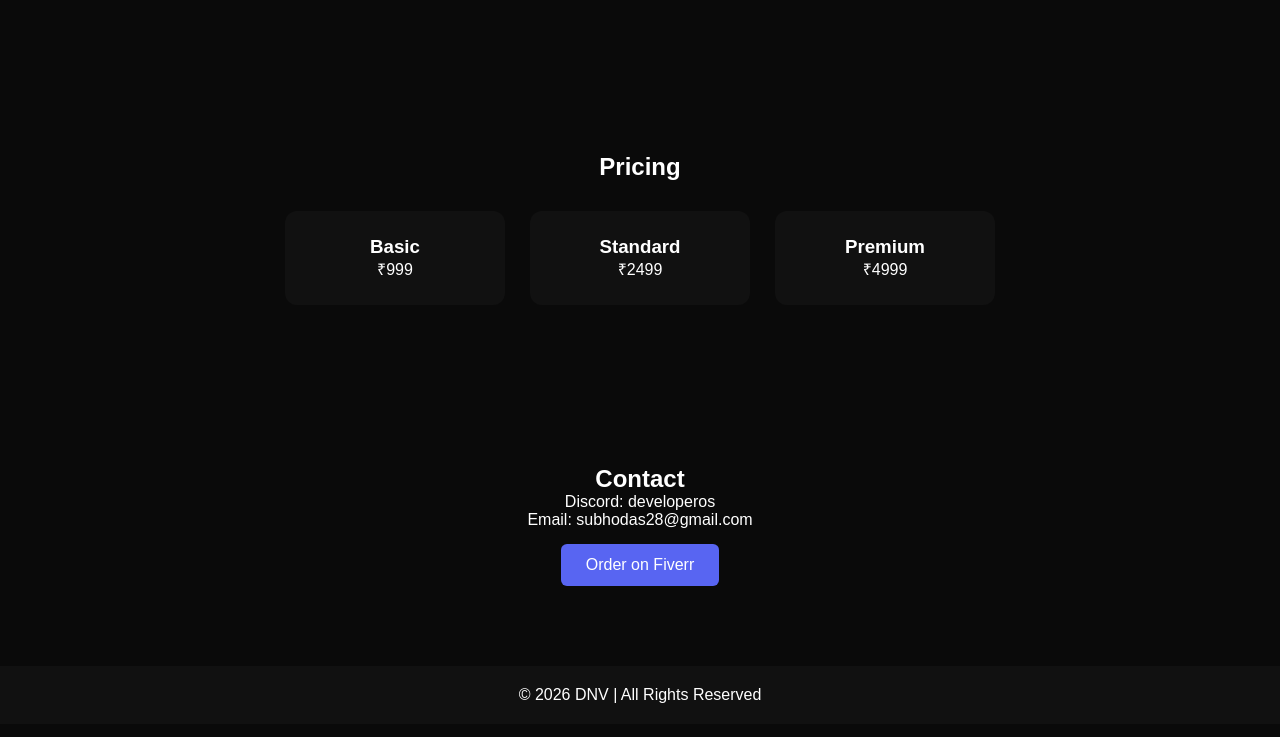
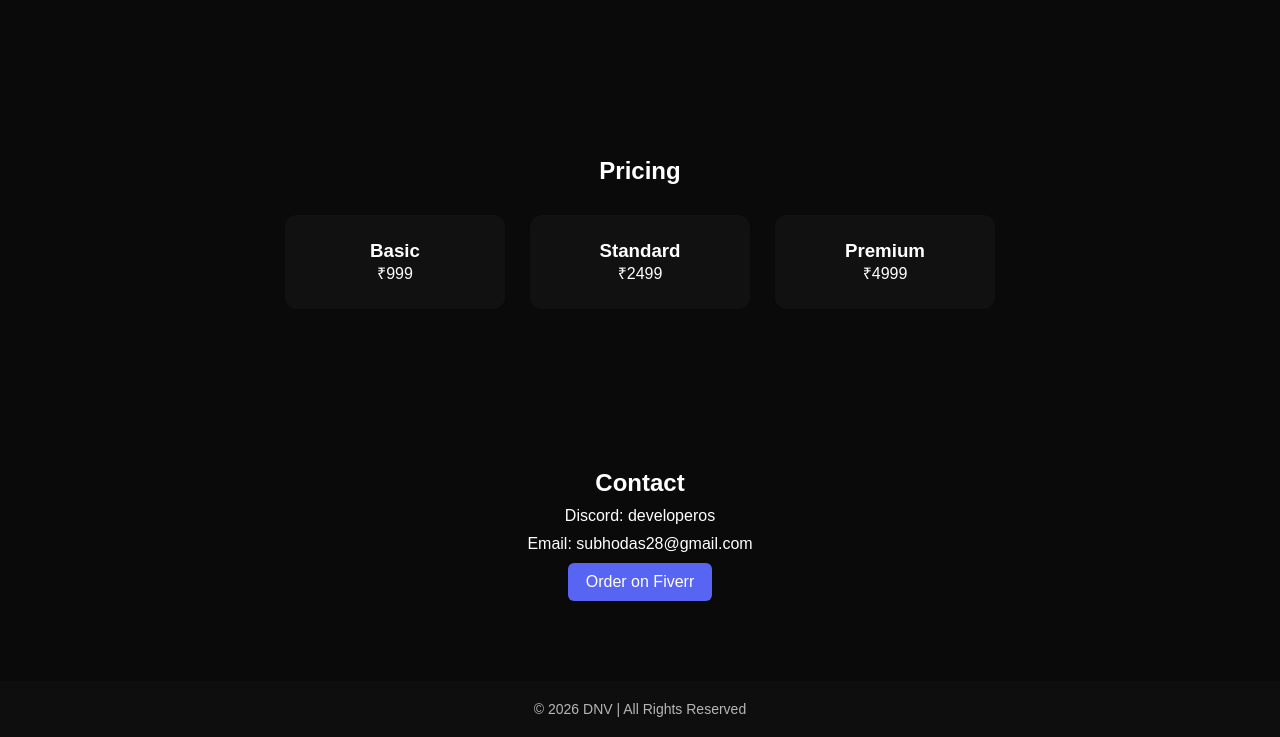
Before and after one commit to itzdevta/my-portfolio, a plain HTML site: page index.html in a window 1280 px wide. Shown: the part 1232-1969 px from the top of the page. Drawn offline with Linux system fonts and the light colour scheme.

Commit message:
style.css

```diff
--- a/style.css
+++ b/style.css
@@ -2,7 +2,7 @@
   margin: 0;
   padding: 0;
   box-sizing: border-box;
-  font-family: Arial;
+  font-family: Arial, sans-serif;
 }
 
 body {
@@ -14,20 +14,27 @@ body {
 nav {
   display: flex;
   justify-content: space-between;
+  align-items: center;
   padding: 20px 50px;
-  background: rgba(0,0,0,0.5);
+  background: rgba(0, 0, 0, 0.6);
   backdrop-filter: blur(10px);
 }
 
-.nav-btn {
+/* Buttons */
+.nav-btn, .btn {
   background: #5865F2;
-  padding: 8px 15px;
-  border-radius: 5px;
+  padding: 10px 18px;
+  border-radius: 6px;
   text-decoration: none;
   color: white;
+  transition: 0.3s;
 }
 
-/* Hero */
+.nav-btn:hover, .btn:hover {
+  box-shadow: 0 0 20px #5865F2;
+}
+
+/* Hero Section */
 header {
   height: 90vh;
   display: flex;
@@ -40,20 +47,11 @@ header {
 
 header h1 {
   font-size: 50px;
+  margin-bottom: 10px;
 }
 
-.btn {
-  margin-top: 20px;
-  padding: 12px 25px;
-  background: #5865F2;
-  border-radius: 6px;
-  text-decoration: none;
-  color: white;
-  transition: 0.3s;
-}
-
-.btn:hover {
-  box-shadow: 0 0 20px #5865F2;
+header p {
+  opacity: 0.8;
 }
 
 /* Sections */
@@ -62,7 +60,7 @@ section {
   text-align: center;
 }
 
-/* Cards */
+/* Grid Layout */
 .grid {
   display: flex;
   justify-content: center;
@@ -71,6 +69,7 @@ section {
   margin-top: 30px;
 }
 
+/* Cards */
 .card {
   background: #111;
   padding: 25px;
@@ -85,18 +84,19 @@ section {
   box-shadow: 0 0 25px #5865F2;
 }
 
+/* Contact Section (FIXED + CLEAN) */
+#contact {
+  display: flex;
+  flex-direction: column;
+  align-items: center;
+  gap: 10px;
+}
+
 /* Footer */
 footer {
   padding: 20px;
   background: #111;
   text-align: center;
+  font-size: 14px;
+  opacity: 0.7;
 }
-#contact {
-  display: flex;
-  flex-direction: column;
-  align-items: center;
-}
-
-#contact .btn {
-  margin-top: 15px;
-}
```
